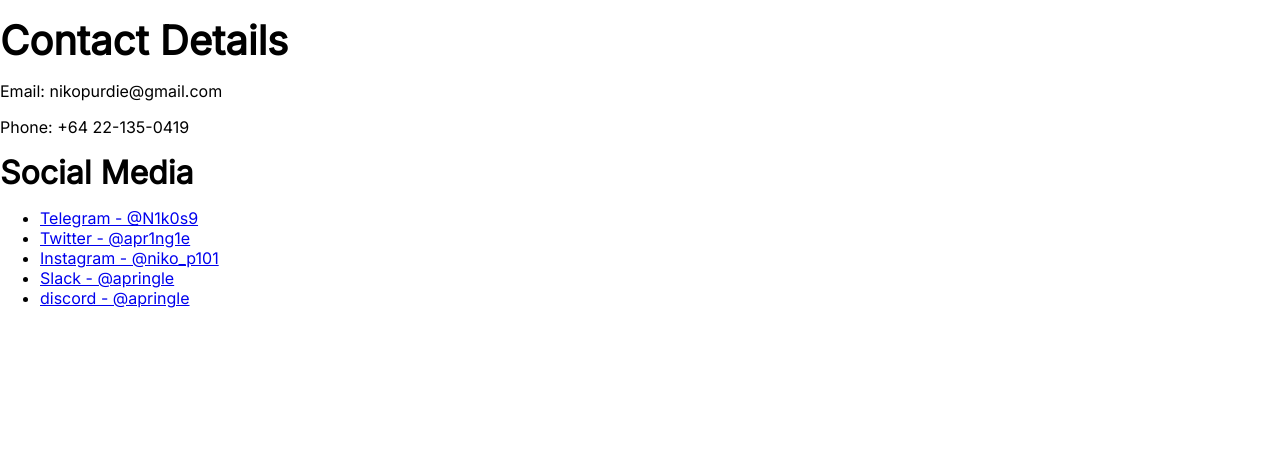
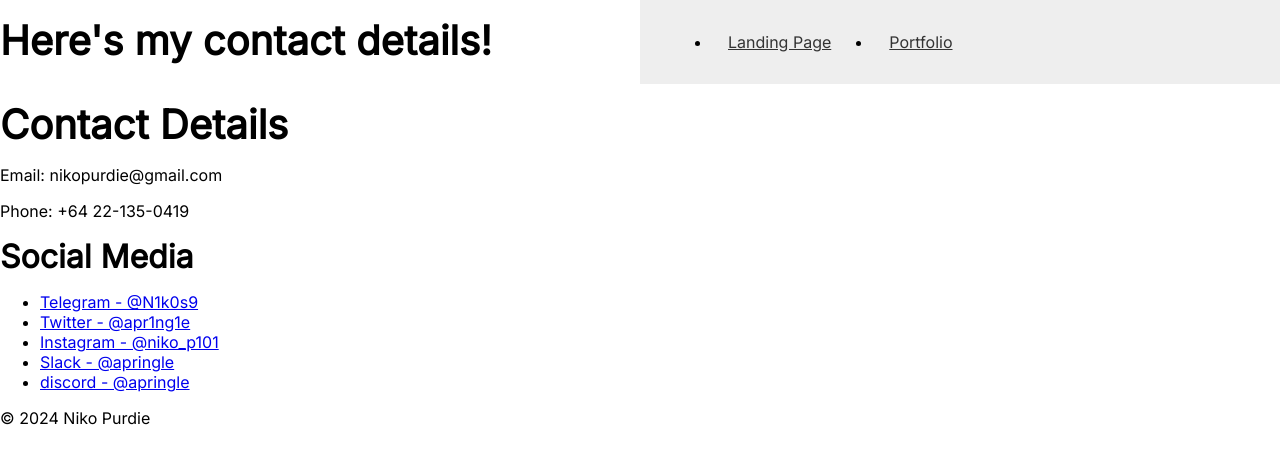
Before and after one commit to N1k0s1/personalwebsite, a Flask app: page /contact in a window 1280 px wide. Shown: the top 464 px of the page. Run offline with Flask 3, Linux system fonts and the light colour scheme.

Commit message:
Updated the design a bit
Made the design of the website more visually pleasing to look at, although i still need to work a lot more on it.

```diff
--- a/templates/contact.html
+++ b/templates/contact.html
@@ -5,6 +5,22 @@
     <link rel="stylesheet" href="/static/styles.css">
 </head>
 <body>
+    <header>
+        <div style="display: flex;">
+            <div style="flex: 1;">
+                <h1>Here's my contact details!</h1>
+            </div>
+            <div style="flex: 1; text-align: right;">
+                <nav>
+                    <ul style="display: flex;">
+                        <li style="margin-right: 10px;"><a href="/">Landing Page</a></li>
+                        <li><a href="portfolio">Portfolio</a></li>
+                    </ul>
+                </nav>
+            </div>
+        </div>
+    </header>
+
     <h1>Contact Details</h1>
     <p>Email: nikopurdie@gmail.com</p>
     <p>Phone: +64 22-135-0419</p>
@@ -16,7 +32,11 @@
         <li><a href="https://www.instagram.com/niko_p101/">Instagram - @niko_p101</a></li>
         <li><a href="https://hackclub.slack.com/team/U07960MD940">Slack - @apringle</a></li>
         <li><a href="https://discord.com">discord - @apringle</a></li>
+    </ul>
 
-    </ul>
+    <footer>
+        <p>&copy; 2024 Niko Purdie</p>
+    </footer>
+    <link rel="stylesheet" href="/static/styles.css">
 </body>
 </html>
```
Also changed, not shown: templates/portfolio.html (+30 -2 lines).
